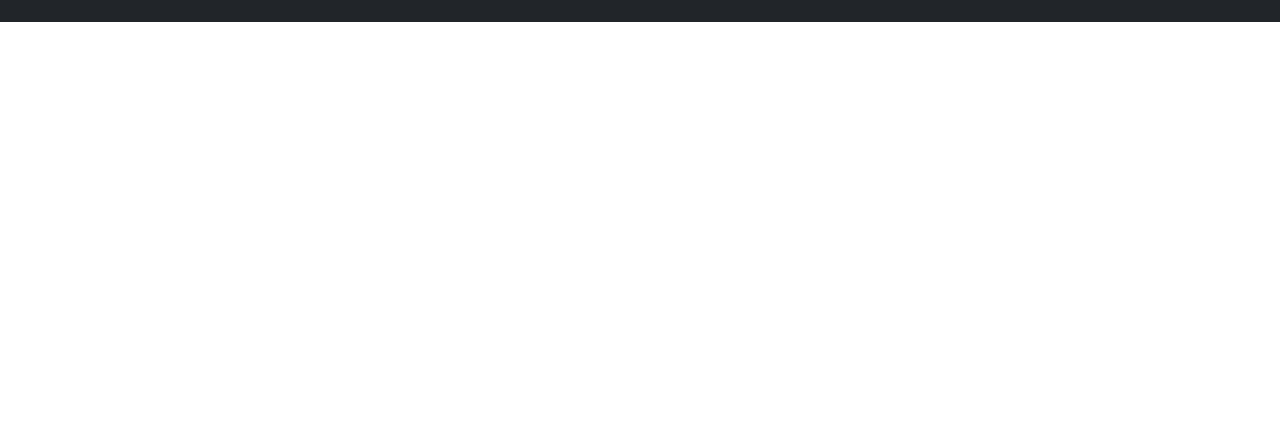
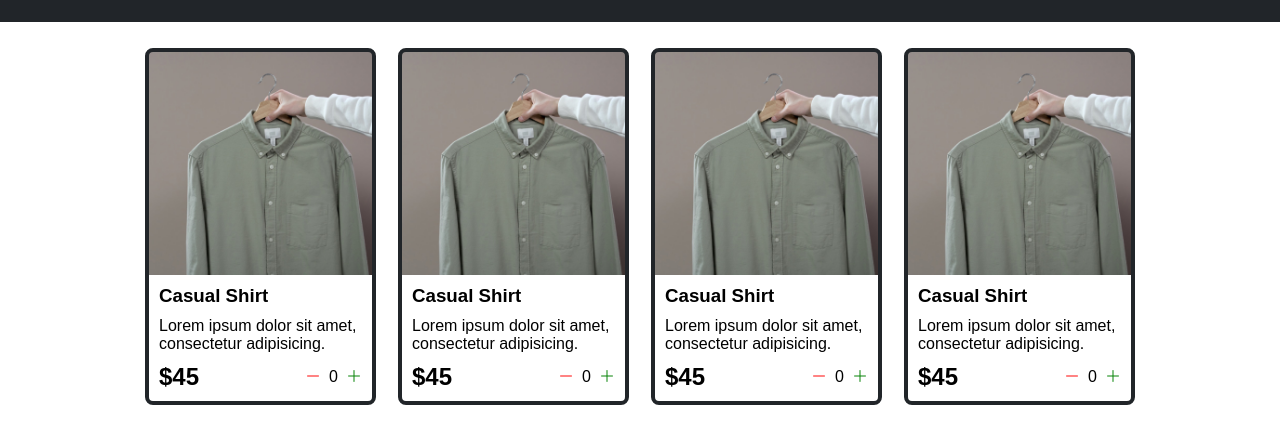
Before and after one commit to viditagrawal56/shopping_cart, a plain HTML site: page index.html in a window 1280 px wide. Shown: the part 72-516 px from the top of the page. Drawn offline with nearby package versions, Linux system fonts and the light colour scheme.

Commit message:
Add Cards

```diff
--- a/index.html
+++ b/index.html
@@ -8,7 +8,7 @@
   <title>Clothing Store</title>
   <link rel="stylesheet" href="./src/style.css">
   <!-- ICONS -->
-  <link rel="stylesheet" href="https://cdn.jsdelivr.net/npm/bootstrap-icons@1.3.0/font/bootstrap-icons.css">
+  <link rel="stylesheet" href="https://cdn.jsdelivr.net/npm/bootstrap-icons@1.10.3/font/bootstrap-icons.css">
 </head>
 
 <body>
@@ -17,6 +17,68 @@
     <div class="cart">
       <i class="bi bi-cart3"></i>
       <div class="cartAmount">0</div>
+    </div>
+  </div>
+  <div class="shop" id="shop">
+    <div class="item">
+      <img width="223" src="./images/img-1.jpg" alt="">
+      <div class="details">
+        <h3>Casual Shirt</h3>
+        <p>Lorem ipsum dolor sit amet, consectetur adipisicing.</p>
+        <div class="price_quantity">
+          <h2>$45</h2>
+          <div class="buttons">
+            <i class="bi bi-dash-lg"></i>
+            <div class="quantity">0</div>
+            <i class="bi bi-plus-lg"></i>
+          </div>
+        </div>
+      </div>
+    </div>
+    <div class="item">
+      <img width="223" src="./images/img-1.jpg" alt="">
+      <div class="details">
+        <h3>Casual Shirt</h3>
+        <p>Lorem ipsum dolor sit amet, consectetur adipisicing.</p>
+        <div class="price_quantity">
+          <h2>$45</h2>
+          <div class="buttons">
+            <i class="bi bi-dash-lg"></i>
+            <div class="quantity">0</div>
+            <i class="bi bi-plus-lg"></i>
+          </div>
+        </div>
+      </div>
+    </div>
+    <div class="item">
+      <img width="223" src="./images/img-1.jpg" alt="">
+      <div class="details">
+        <h3>Casual Shirt</h3>
+        <p>Lorem ipsum dolor sit amet, consectetur adipisicing.</p>
+        <div class="price_quantity">
+          <h2>$45</h2>
+          <div class="buttons">
+            <i class="bi bi-dash-lg"></i>
+            <div class="quantity">0</div>
+            <i class="bi bi-plus-lg"></i>
+          </div>
+        </div>
+      </div>
+    </div>
+    <div class="item">
+      <img width="223" src="./images/img-1.jpg" alt="">
+      <div class="details">
+        <h3>Casual Shirt</h3>
+        <p>Lorem ipsum dolor sit amet, consectetur adipisicing.</p>
+        <div class="price_quantity">
+          <h2>$45</h2>
+          <div class="buttons">
+            <i class="bi bi-dash-lg"></i>
+            <div class="quantity">0</div>
+            <i class="bi bi-plus-lg"></i>
+          </div>
+        </div>
+      </div>
     </div>
   </div>
 </body>
--- a/src/style.css
+++ b/src/style.css
@@ -17,6 +17,7 @@ body {
   background-color: #212529;
   color: white;
   padding: 25px 60px;
+  margin-bottom: 30px;
 }
 
 .cart {
@@ -38,3 +39,57 @@ body {
   padding: 3px;
   border-radius: 20%;
 }
+
+/* ? Cards Styles */
+
+.shop {
+  display: grid;
+  grid-template-columns: repeat(4, 223px);
+  gap: 30px;
+  justify-content: center;
+}
+
+@media (max-width: 1000px) {
+  .shop {
+    grid-template-columns: repeat(2, 223px);
+  }
+}
+
+@media (max-width: 500px) {
+  .shop {
+    grid-template-columns: repeat(1, 223px);
+  }
+}
+.item {
+  outline: 4px #212529 solid;
+  border-radius: 4px;
+  display: flex;
+  flex-direction: column;
+  align-items: center;
+}
+
+.details {
+  display: flex;
+  flex-direction: column;
+  padding: 10px;
+  gap: 10px;
+}
+
+.price_quantity {
+  display: flex;
+  justify-content: space-between;
+  align-items: center;
+}
+
+.buttons {
+  display: flex;
+  gap: 8px;
+}
+
+.bi-dash-lg {
+  color: red;
+}
+
+.bi-plus-lg {
+  color: green;
+}
```
